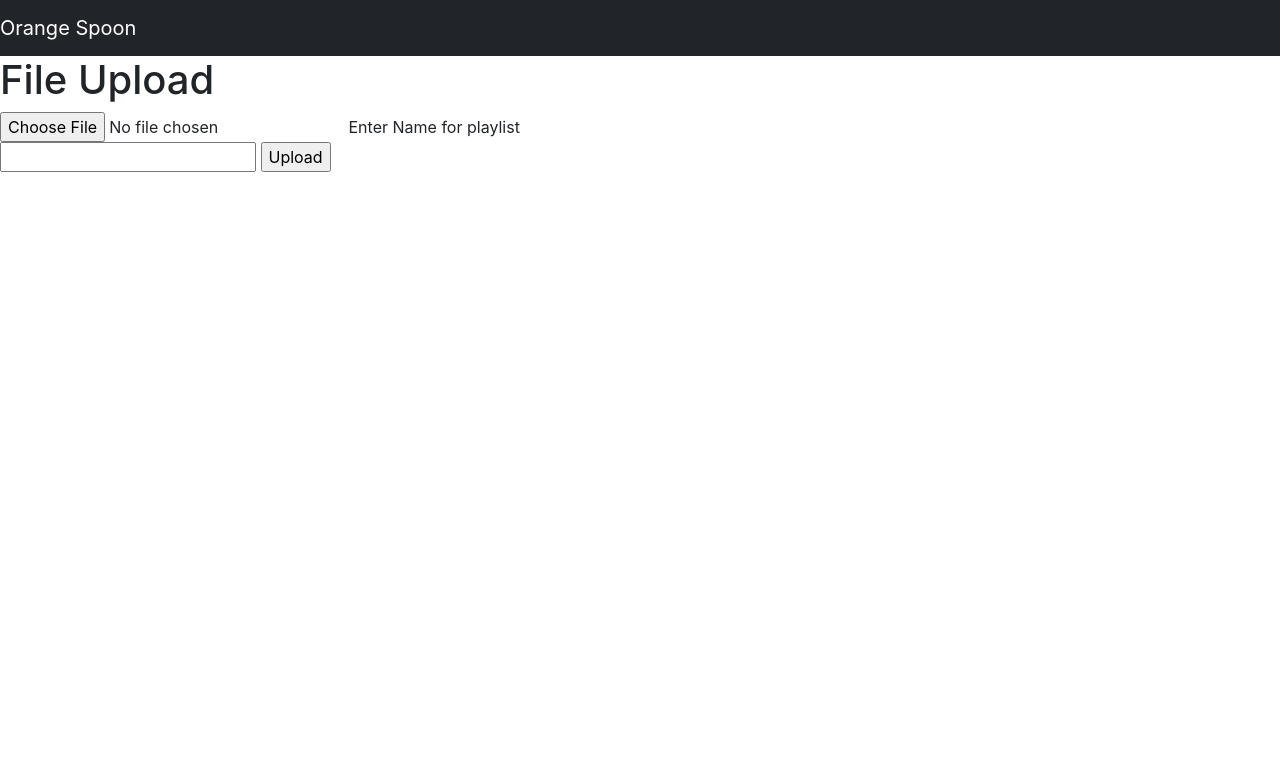
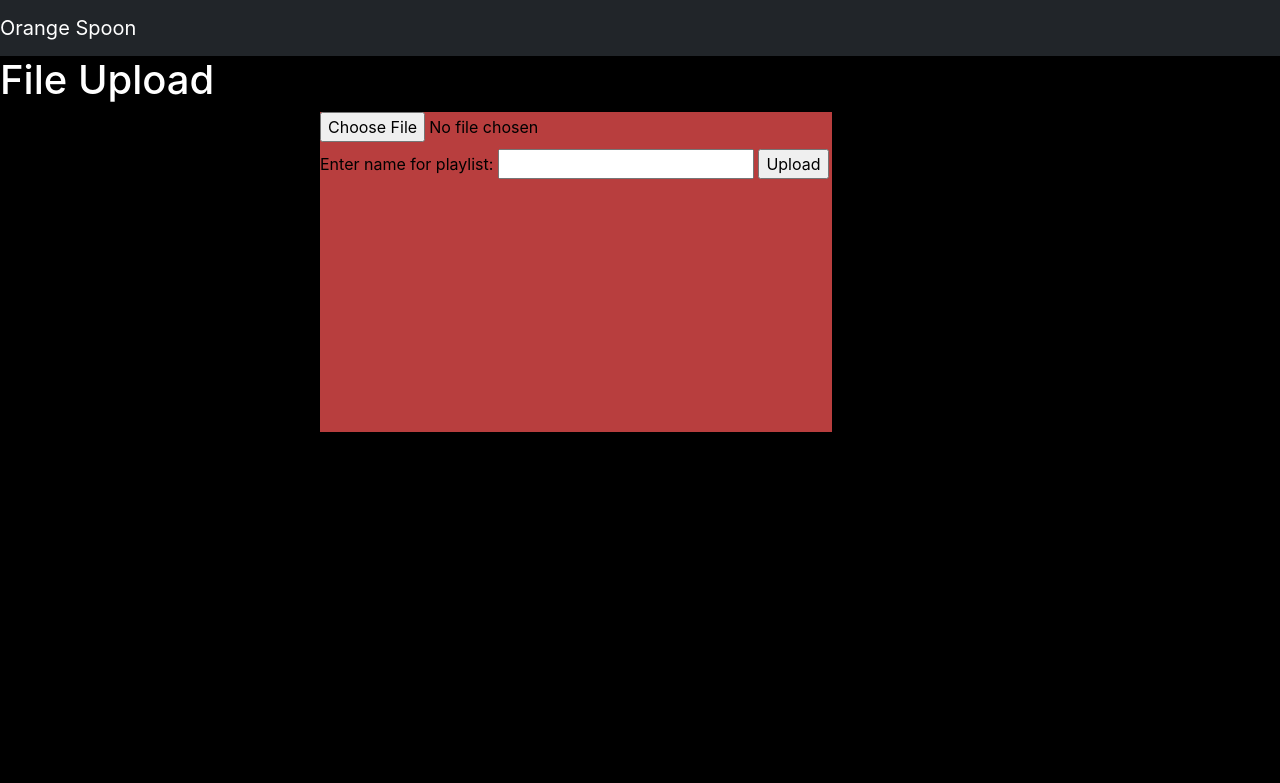
Before and after one commit to mizaagi/orange-spoon, a Flask app: page / in a window 1280 px wide. Shown: the top 783 px of the page. Run offline with Flask 3, Linux system fonts and the light colour scheme.

Commit message:
Update 5/31 (note: fix /play)
Co-authored-by: Owen White <O-white1@users.noreply.github.com>

```diff
--- a/app.py
+++ b/app.py
@@ -70,7 +70,6 @@ def new_playlist(playlist_name, contents=[]):
 #Why not just a txt file with the file names?
 #That would be easier
 
-
-@app.route("/newplaylist")
-def new_playlist():
-    return render_template("newplaylist.html")
+@app.route("/play")
+def play_music():
+    return render_template("play.html", title="Play")
--- a/notes.txt
+++ b/notes.txt
@@ -5,3 +5,7 @@
 filename = secure_filename(file.filename)
 file.save(os.path.join(app.config['UPLOAD_FOLDER'], filename))
 return redirect(url_for('uploaded_file', filename=filename))
+
+{% for line in filetxt %}
+<h5>{{line}}</h5>
+{% endfor %}
--- /dev/null
+++ b/playlists/blah.txt
@@ -0,0 +1,2 @@
+Cyanocitta_cristata_-_Blue_Jay_-_XC109601.ogg
+Cyanocitta_cristata_-_Blue_Jay_-_XC109601.ogg
--- /dev/null
+++ b/playlists/greenswaws.txt
@@ -0,0 +1,4 @@
+Stage 1 Theme_.mp3
+Stage 1 Theme_.mp3
+Stage 1 Theme_.mp3
+Stage 1 Theme_.mp3
--- /dev/null
+++ b/playlists/szelogowski.txt
@@ -0,0 +1 @@
+Ludwig_van_Beethoven_-_symphony_no._5_in_c_minor,_op._67_-_iii._allegro.ogg
--- /dev/null
+++ b/playlists/txt.txt
@@ -0,0 +1,6 @@
+Ludwig_van_Beethoven_-_symphony_no._5_in_c_minor,_op._67_-_iii._allegro.ogg
+Ludwig_van_Beethoven_-_symphony_no._5_in_c_minor,_op._67_-_iii._allegro.ogg
+Ludwig_van_Beethoven_-_symphony_no._5_in_c_minor,_op._67_-_iii._allegro.ogg
+Ludwig_van_Beethoven_-_symphony_no._5_in_c_minor,_op._67_-_iii._allegro.ogg
+Ludwig_van_Beethoven_-_symphony_no._5_in_c_minor,_op._67_-_iii._allegro.ogg
+Ludwig_van_Beethoven_-_symphony_no._5_in_c_minor,_op._67_-_iii._allegro.ogg
--- a/static/fileupload.css
+++ b/static/fileupload.css
@@ -5,6 +5,8 @@ body {
         sans-serif;
     -webkit-font-smoothing: antialiased;
     -moz-osx-font-smoothing: grayscale;
+    background-color: black;
+    color: white;
 }
 
 code {
@@ -28,7 +30,7 @@ code {
     align-items: center;
     justify-content: center;
     font-size: calc(10px + 2vmin);
-    color: white;
+    color: rgb(255, 255, 255);
 }
 
 .App-link {
@@ -46,11 +48,22 @@ code {
     align-items: center;
 }
 .lower {
-    align-content: center;
+    margin-top: 1%;
+
 }
 .upper {
     align-items: top;
 }
 .center {
     align-items: center;
+    align-self: center;
+    margin-left: 25%;
+    margin-right: 25%;
+    background-color: rgb(184, 62, 62);
+    color: black;
+    .centercenter {
+        margin: 10%;
+    }
+    height: 40%;
+    width: 40%;
 }
--- a/templates/fileupload.html
+++ b/templates/fileupload.html
@@ -9,23 +9,35 @@
     <div id="container">
         <h1>{{ title }}</h1>
 
-        {% if message %}
-            <h2>{{ message }}</h2>
-        {% endif %}
+
 
         <form method="POST" enctype="multipart/form-data">
             <div class="center">
                 <input type="file" name="file" id="file" accept="audio/*">
-                <label>Enter Name for playlist</label>
-                <div class="lower">
-                    <input type="text" name="playlistname" id="playlistname" accept="*">
-                    <input type="submit" value="Upload">
+                <div class="lower" id="centercenter">
+                    <label class="lower" id="centercenter">Enter name for playlist: </label>
+                    <input type="text" name="playlistname" id="playlistname" accept="*" id="centercenter">
+                    <input type="submit" value="Upload" id="centercenter" onclick="PopUp()">
+                    {% if message %}
+                    <h2>{{ message }}</h2>
+                    {% endif %}
                 </div>
             </div>
         </form>
-            {% for line in filetxt %}
-            <p>{{line}}</p>
-            {% endfor %}
+
+        <dialog id="confirm">
+            <p></p>
+        </dialog>
+
+
+        <!-- <script>
+            let popup = document.getElementById('confirm');
+            function PopUp() {
+                 popup.classList.toggle("show");
+            }
+
+
+        </script> -->
     </div>
 </body>
 
```
Also changed, not shown: OLD/new_playlist.html (deleted, +0 -16 lines), templates/play.html (added, +27 -0 lines), templates/playlists.html (deleted, +0 -20 lines), 2 other files.
